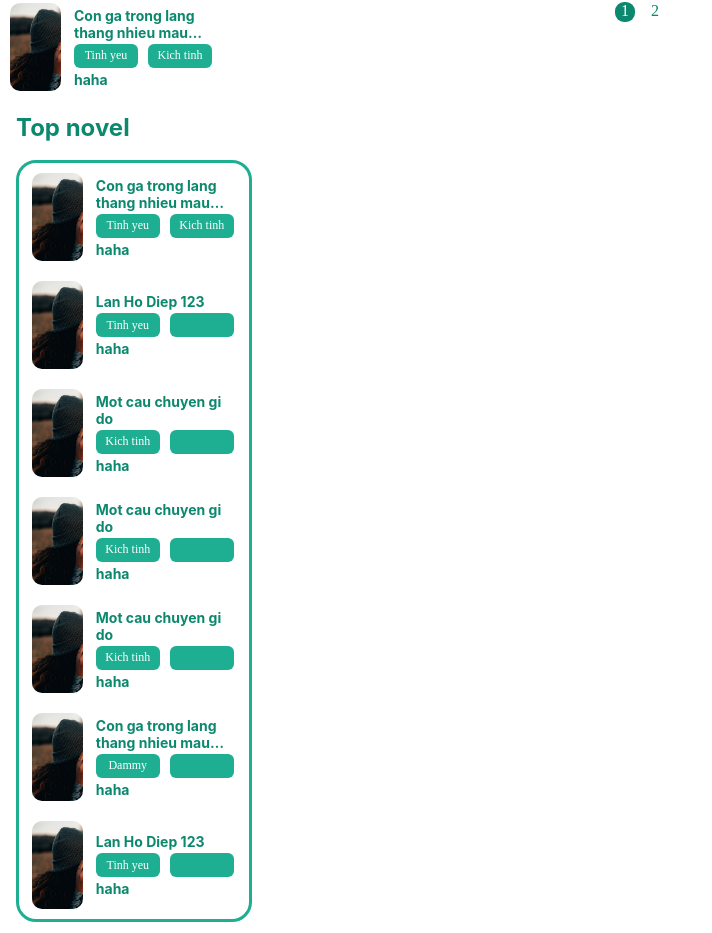
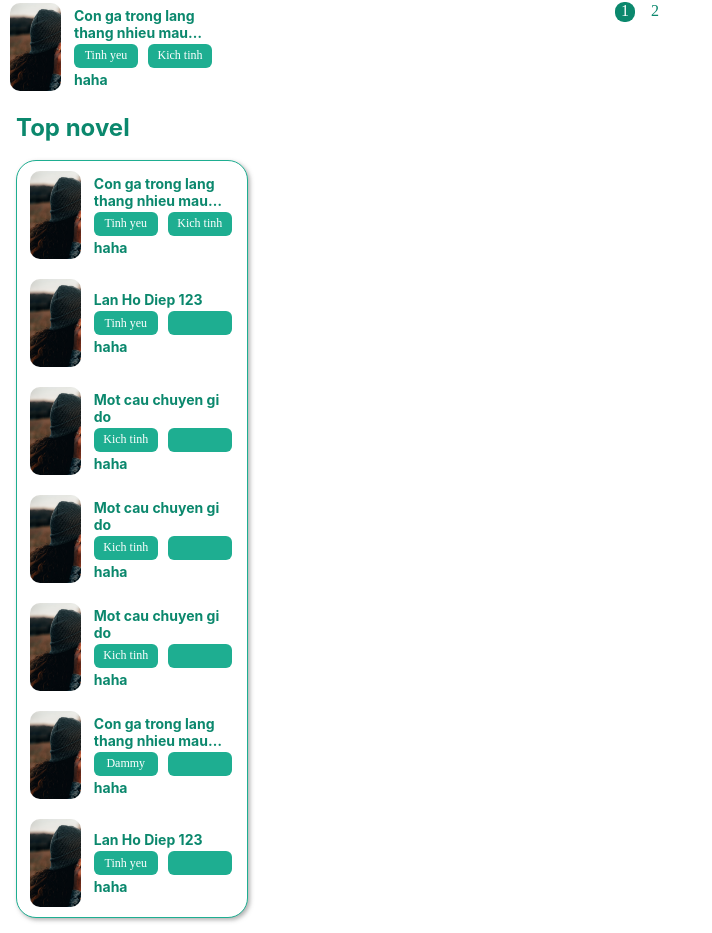
Before and after one commit to DuckDoesStuff/SE101-novelist, a React (Create React App) app in the folder source/: page / in a window 1280 px wide. Shown: the part 434-1367 px from the top of the page, without its empty margins (0-712 px from the left). Built offline with nearby package versions, Linux system fonts and the light colour scheme.

Commit message:
add top novel

```diff
--- a/source/src/styles/TopNovel.module.css
+++ b/source/src/styles/TopNovel.module.css
@@ -25,8 +25,9 @@
     background-color: var(--background);
     border-style: solid;
     border-color: var(--background-02);
-    border-width: 3px;
+    border-width: 0.7px;
     border-radius: 20px;
     padding-top: 4px;
     padding-bottom: 4px;
+    box-shadow: 2px 2px 4px rgba(100, 100, 100, 0.5);
 }
```
